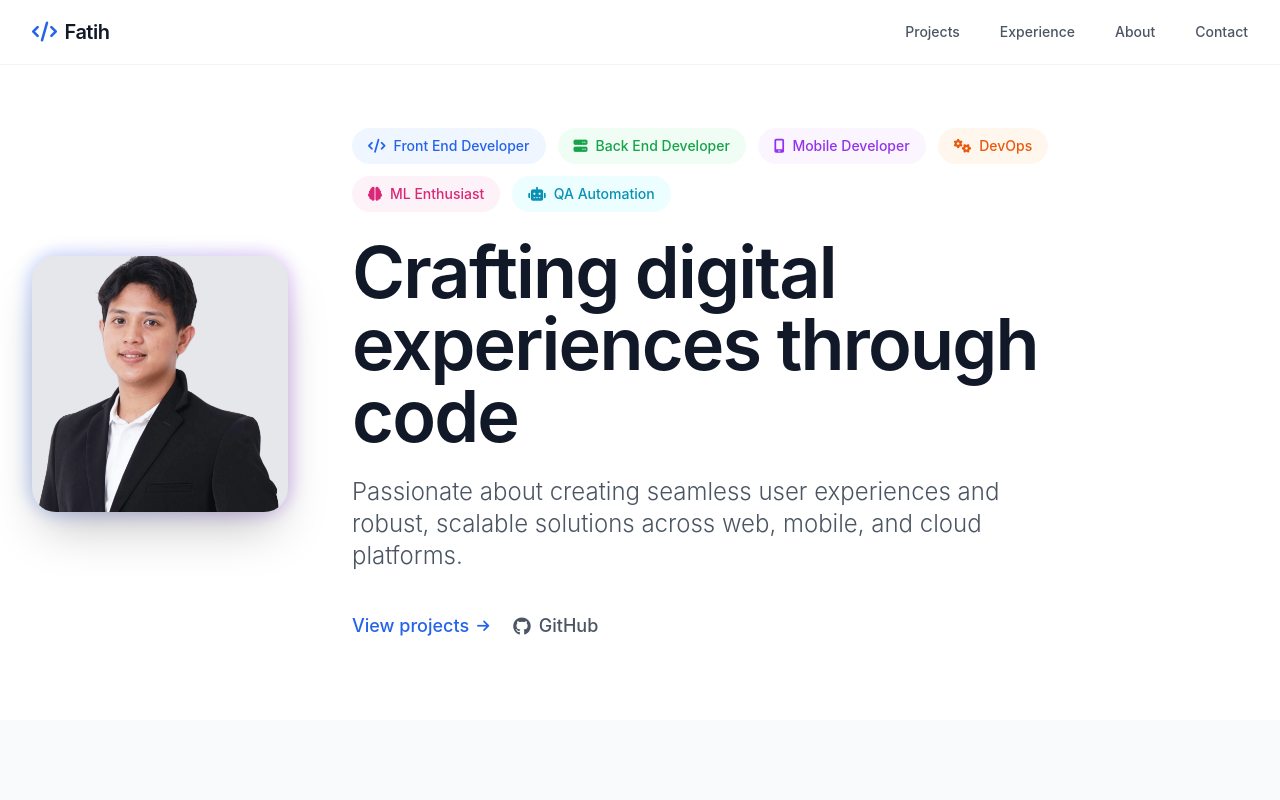
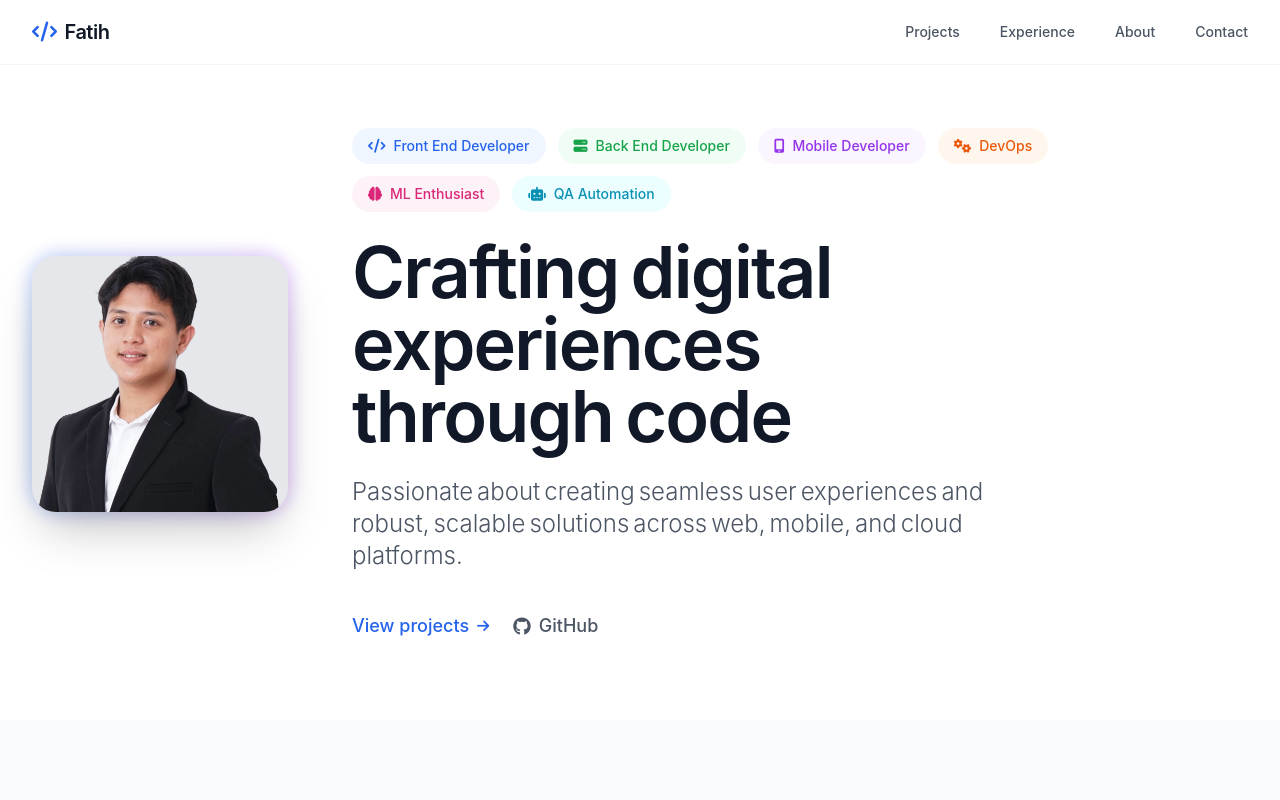
Before and after one commit to fatih-fwzzz/Fatih-Portfolio, a Next.js app: page / in a window 1280 px wide. Shown: the top 800 px of the page. Built offline with nearby package versions, Linux system fonts and the light colour scheme.

Commit message:
fix: add animation hero title and the subtitle

```diff
--- a/app/page.tsx
+++ b/app/page.tsx
@@ -21,6 +21,22 @@ const staggerContainer: Variants = {
       staggerChildren: 0.1,
     },
   },
+};
+
+const typingContainer: Variants = {
+  hidden: { opacity: 0 },
+  visible: {
+    opacity: 1,
+    transition: {
+      staggerChildren: 0.04,
+      delayChildren: 0.2,
+    },
+  },
+};
+
+const typingLetter: Variants = {
+  hidden: { opacity: 0, y: 20 },
+  visible: { opacity: 1, y: 0, transition: { duration: 0.4, ease: "easeOut" } },
 };
 
 // --- DATA CONSTANTS ---
@@ -299,13 +315,35 @@ export default function Portfolio() {
                   </div>
                 ))}
               </motion.div>
-              <motion.h1 className="text-5xl md:text-7xl font-semibold tracking-tight mb-6 leading-tight" variants={fadeInUp}>
-                {PERSONAL_INFO.heroTitle}
+              <motion.h1
+                className="text-5xl md:text-7xl font-semibold tracking-tight mb-6 leading-tight max-w-lg"
+                variants={typingContainer}
+              >
+                {PERSONAL_INFO.heroTitle.split(" ").map((word, wordIndex) => (
+                  <span key={wordIndex} className="inline-block whitespace-nowrap mr-2 sm:mr-3">
+                    {Array.from(word).map((char, charIndex) => (
+                      <motion.span key={charIndex} variants={typingLetter}>
+                        {char}
+                      </motion.span>
+                    ))}
+                  </span>
+                ))}
               </motion.h1>
-              <motion.p className="text-xl md:text-2xl text-gray-600 font-light mb-10 leading-relaxed max-w-2xl" variants={fadeInUp}>
-                {PERSONAL_INFO.heroSubtitle}
+              <motion.p
+                className="text-xl md:text-2xl text-gray-600 font-light mb-10 leading-relaxed max-w-2xl"
+                variants={typingContainer}
+              >
+                {PERSONAL_INFO.heroSubtitle.split(" ").map((word, wordIndex) => (
+                  <span key={wordIndex} className="inline-block whitespace-nowrap mr-1">
+                    {Array.from(word).map((char, charIndex) => (
+                      <motion.span key={charIndex} variants={typingLetter}>
+                        {char}
+                      </motion.span>
+                    ))}
+                  </span>
+                ))}
               </motion.p>
-              <motion.div className="flex items-center space-x-6" variants={fadeInUp}>
+              <div className="flex items-center space-x-6">
                 <a
                   href="#work"
                   className="inline-flex items-center text-blue-600 hover:text-blue-700 text-lg font-medium transition-colors group"
@@ -320,7 +358,7 @@ export default function Portfolio() {
                   <i className="fa-brands fa-github mr-2"></i>
                   GitHub
                 </a>
-              </motion.div>
+              </div>
             </motion.div>
           </div>
         </div>
```
